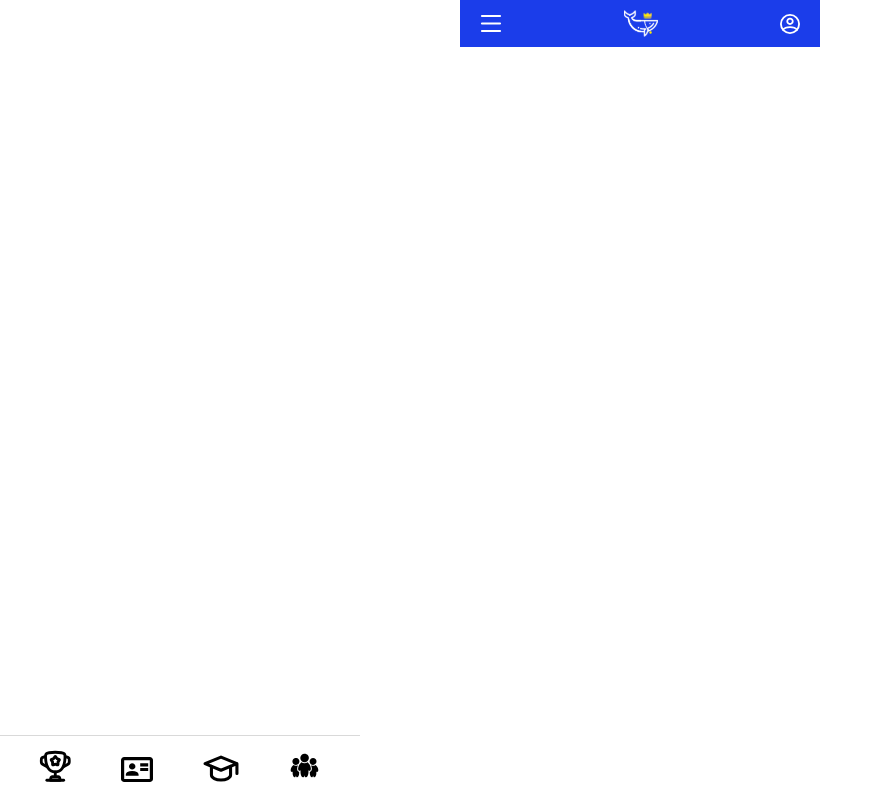
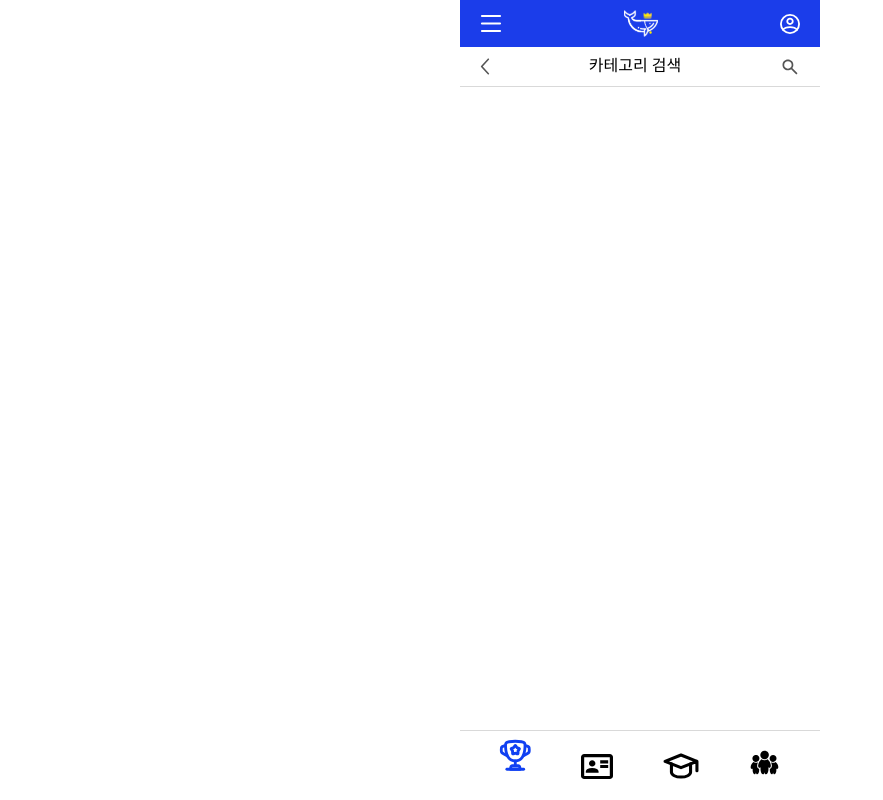
Before and after one commit to 2024Narsha/NARSHA-WEB, a React (Create React App) app: page /category in a window 1280 px wide. Shown: the whole page, without its empty margins (0-883 px from the left). Built offline with nearby package versions, Linux system fonts and the light colour scheme.

Commit message:
Search bar + bottom bar edit

```diff
--- a/src/components/BottomBar/Footer.css
+++ b/src/components/BottomBar/Footer.css
@@ -2,18 +2,21 @@
   position: fixed;
   bottom: 0;
   width: 100%;
+  max-width: 360px;
+  min-width: 360px;
   height: 70px;
-  max-width: 360px;
-  max-height: 65px;
-  min-width: 360px;
   color: white;
   border-top: 1px solid #D9D9D9;
   display: flex;
   align-items: center; /* 세로 중앙 정렬 */
   justify-content: space-around;
-  z-index: 1000; /* 다른 요소 위에 표시 */
   background-color: white;
+  z-index: 1000;
+  margin: 0 auto; /* 가로 중앙 정렬 */
+  left: 0;
+  right: 0;
 }
+
 
 .footer-icons {
   display: flex;
--- a/src/components/BottomBar/Footer.tsx
+++ b/src/components/BottomBar/Footer.tsx
@@ -3,7 +3,7 @@ import { useNavigate } from 'react-router-dom';
 import './Footer.css';
 
 const Footer = () => {
-  const [selectedIndex, setSelectedIndex] = useState<number | null>(null);
+  const [selectedIndex, setSelectedIndex] = useState<number | null>(0); // 초기값을 0으로 설정
   const navigate = useNavigate();
 
   const handleImageClick = (index: number) => {
--- a/src/pages/CategoryList/CategoryList.css
+++ b/src/pages/CategoryList/CategoryList.css
@@ -0,0 +1,33 @@
+.Search {
+  position: fixed;
+  top: 47px;
+  left: 0;
+  right: 0;
+  width: 360px;
+  height: 40px;
+  color: black;
+  border-bottom: 0.5px solid #D9D9D9;
+  display: flex;
+  align-items: center;
+  justify-content: space-between;
+  padding: 0 10px;
+  font-weight: 400;
+  z-index: 1001;
+  background-color: white;
+  margin: 0 auto;
+}
+
+.search-icon-left {
+  width: 10px;
+  margin: 0 10px;
+}
+
+.search-icon-right {
+  width: 20px;
+  margin: 0 10px;
+}
+
+.search-text {
+  flex-grow: 1;
+  text-align: center;
+}
--- a/src/pages/CategoryList/CategoryList.tsx
+++ b/src/pages/CategoryList/CategoryList.tsx
@@ -3,11 +3,21 @@ import Header from '../../components/Header/Header';
 import Footer from '../../components/BottomBar/Footer';
 import './CategoryList.css'
 
+const CategorySearch = () => {
+  return (
+    <div className="Search">
+      <img src={`${process.env.PUBLIC_URL}/arrow.svg`} alt="Back" className="search-icon-left" />
+      <span>카테고리 검색</span>
+      <img src={`${process.env.PUBLIC_URL}/search.svg`} alt="Search" className="search-icon-right" />
+    </div>
+  );
+};
+
 const CategoryList = () => {
   return (
     <div>
       <Header />
-
+      <CategorySearch />
       <Footer />
     </div>
   );
```
Also changed, not shown: public/arrow.svg (added), public/search.svg (added), src/pages/Main/Main.tsx (line endings or trailing spaces).
